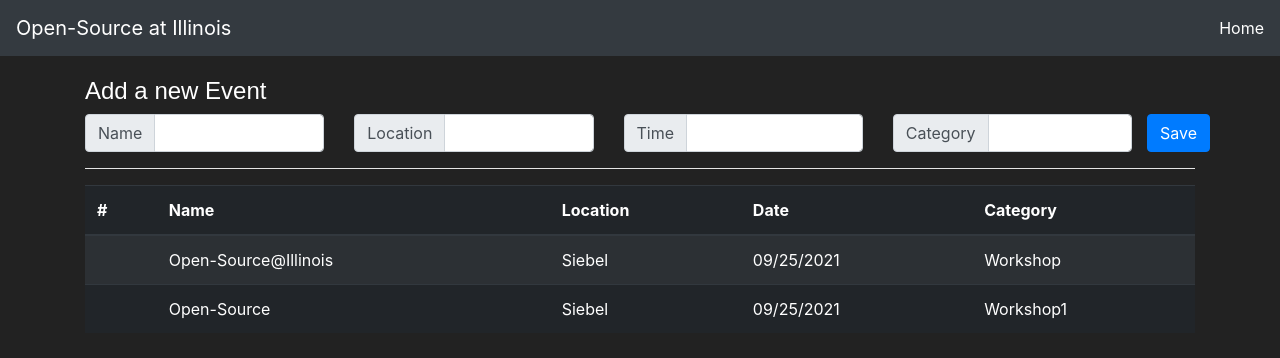
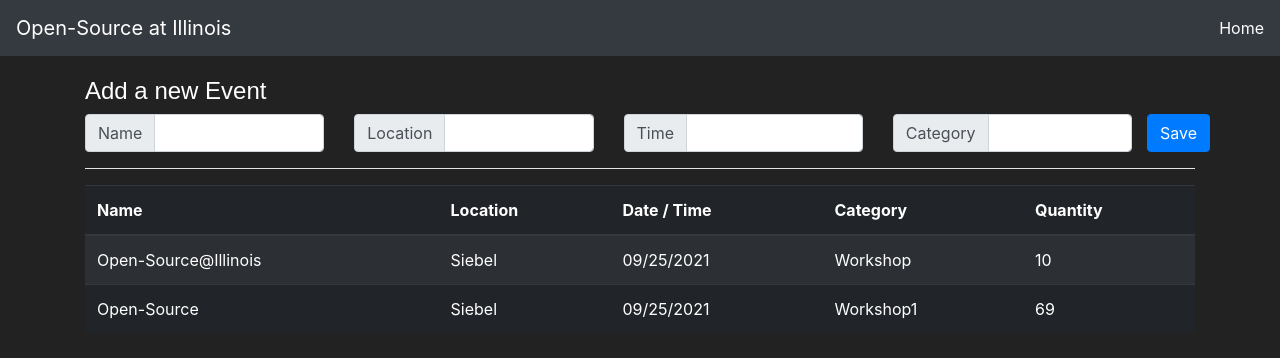
Before and after one commit to svijay77/rest-api-workshop-fa21, a React (Create React App) app in the folder web/: page / in a window 1280 px wide. Shown: the top 358 px of the page. Built offline with nearby package versions, Linux system fonts and the light colour scheme; no server answers.

Commit message:
Make event object schema consistent across frontend and backend

```diff
--- a/web/src/components/App.js
+++ b/web/src/components/App.js
@@ -1,12 +1,12 @@
-import React, {useEffect, useState} from 'react';
-import {Table} from "react-bootstrap";
+import React, { useEffect, useState } from 'react';
+import { Table } from "react-bootstrap";
 import '../App.css';
 import APIService from '../services/APIService';
 
 const App = () => {
     const default_events = {
-        "0" : {name:"Open-Source@Illinois", location:"Siebel", date:"09/25/2021", time:"4:00 PM", category:"Workshop"},
-        "1" : {name:"Open-Source", location:"Siebel", date:"09/25/2021", time:"4:00 PM", category:"Workshop1"},
+        "0": { name: "Open-Source@Illinois", location: "Siebel", date: "09/25/2021", time: "4:00 PM", category: "Workshop", quantity: 10 },
+        "1": { name: "Open-Source", location: "Siebel", date: "09/25/2021", time: "4:00 PM", category: "Workshop1", quantity: 69 },
     }
 
     const [events, setEvents] = useState(default_events)
@@ -26,11 +26,11 @@
             <Table striped hover variant="dark">
                 <thead>
                     <tr>
-                    <th>#</th>
                         <th>Name</th>
                         <th>Location</th>
-                    <th>Date</th>
+                        <th>Date / Time</th>
                         <th>Category</th>
+                        <th>Quantity</th>
                     </tr>
                 </thead>
                 <tbody>
@@ -38,11 +38,11 @@
                         ids.map(id => events[id])
                             .map(event =>
                                 <tr key={event.id}>
-                                <th>{event.id}</th>
                                     <td>{event.name}</td>
                                     <td>{event.location}</td>
                                     <td>{event.date}</td>
                                     <td>{event.category}</td>
+                                    <td>{event.quantity}</td>
                                 </tr>
                             )
                     }
--- a/web/src/index.js
+++ b/web/src/index.js
@@ -5,7 +5,7 @@
 import NewEventForm from './components/NewEventForm';
 import NavBar from './components/NavBar';
 import reportWebVitals from './reportWebVitals';
-import {Container, Nav} from "react-bootstrap";
+import {Container} from "react-bootstrap";
 
 ReactDOM.render(
   <React.StrictMode>
```
Also changed, not shown: 1 other file (tests, documents, lock files or other folders). Lines whose indentation alone changed are shown as unchanged.
